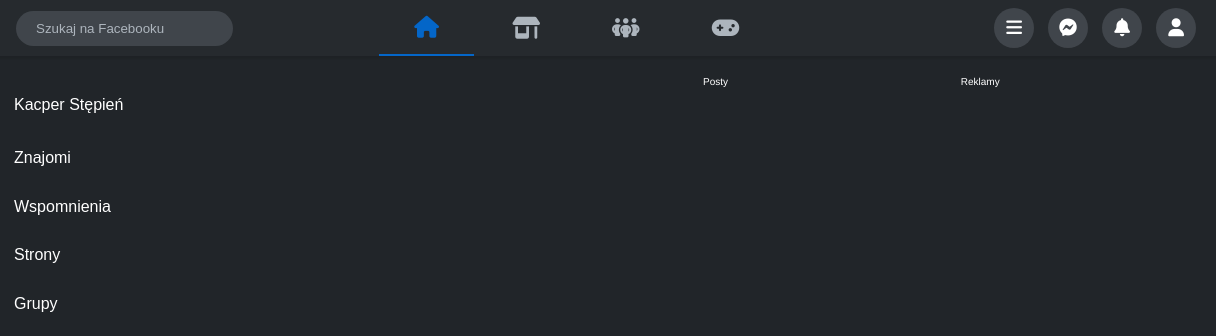
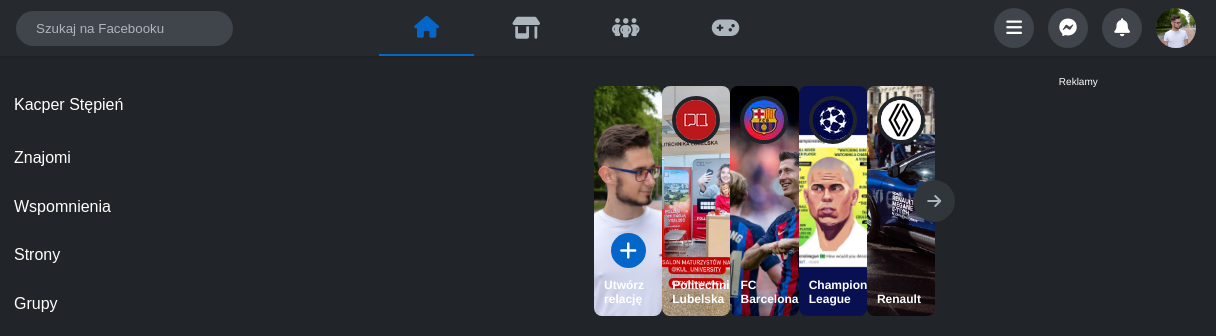
Before and after one commit to Kacper-Stepien/Facebook-Clone---In-Work, a plain HTML site: page index.html in a window 1280 px wide. Shown: the top 336 px of the page, 64-1280 px from the left. Drawn offline with Linux system fonts and the light colour scheme.

Commit message:
add relations bar on the top of main part

```diff
--- a/index.html
+++ b/index.html
@@ -42,7 +42,7 @@
                 <i class="fa-solid fa-bell"></i>
             </button>
             <button class="nav-third-part-btn profile-btn" id="profile-btn">
-                <i class="fa-solid fa-user"></i>
+                <img src="img/me.jpg" alt="">
             </button>
         </div>
     </nav>
@@ -108,9 +108,70 @@
                 Zobacz więcej
             </button>
         </aside>
+
         <!-- Central part with posts -->
         <div class="central-part" id="central-part">
-            Posty
+            <div class="central-part-content" id="central-part-content">
+
+                <div class="relations" id="relations">
+                    <div class="relation add-new-relation" id="add-new-relation">
+                        <img src="img/me.jpg" alt="" class="relation-theme">
+                        <button class="add-new-relation-btn" id="add-new-relation-btn"><i
+                                class="fa-solid fa-plus"></i></button>
+                        <div class="relation-text" id="relation-text">
+                            Utwórz relację
+                        </div>
+
+                    </div>
+                    <div class="relation" id="relation">
+                        <img src="img/pl-photo.jpg" alt="" class="relation-theme">
+                        <div class="relation-logo" id="relation-logo">
+                            <img src="img/pl.png" alt="">
+                        </div>
+                        <div class="relation-text" id="relation-text">
+                            Politechnika Lubelska
+                        </div>
+                    </div>
+                    <div class="relation" id="relation">
+                        <img src="img/barceolona-phptp.jpg" alt="" class="relation-theme">
+                        <div class="relation-logo" id="relation-logo">
+                            <img src="img/barcelona-logo.jpg" alt="">
+                        </div>
+                        <div class="relation-text" id="relation-text">
+                            FC Barcelona
+                        </div>
+                    </div>
+                    <div class="relation" id="relation">
+                        <img src="img/champions-league-photo.jpg" alt="" class="relation-theme">
+                        <div class="relation-logo" id="relation-logo">
+                            <img src="img/champions-league-logo.jpg" alt="">
+                        </div>
+                        <div class="relation-text" id="relation-text">
+                            Champions League
+                        </div>
+                    </div>
+                    <div class="relation" id="relation">
+                        <img src="img/renault-photo.jpg" alt="" class="relation-theme">
+                        <div class="relation-logo" id="relation-logo">
+                            <img src="img/renault-logo.png" alt="">
+                        </div>
+                        <div class="relation-text" id="relation-text">
+                            Renault
+                        </div>
+                    </div>
+                    <button class="relations-more-btn" id="relations-more-btn"><i
+                            class="fa-solid fa-arrow-right"></i></button>
+                </div>
+                <!--   Create new post    ----------------------------------------------------------------------------------->
+                <div class="create-new-post-area" id="create-new-post-area">
+                    <div class="create-new-post-area-top" id="create-new-post-area-top">
+
+                    </div>
+                    <div class="create-new-post-area-bottom" id="create-new-post-area-bottom">
+
+                    </div>
+                </div>
+            </div>
         </div>
 
         <!-- Right Aside with adds and chat-->
--- a/style.css
+++ b/style.css
@@ -113,11 +113,20 @@ body {
     background-color: #4b5158;
 }
 
+.profile-btn img {
+    width: 4rem;
+    border-radius: 50%;
+}
+
+.profile-btn img:hover {
+    filter: brightness(1.1);
+}
+
 /* Main ////////////////////////////////////////////////////////////////////////////////////////////////*/
 .main-part-of-page {
     padding: 2rem 1rem;
     display: grid;
-    grid-template-columns: repeat(4, 1fr);
+    grid-template-columns: repeat(6, 1fr);
 
 }
 
@@ -129,7 +138,7 @@ body {
 }
 
 .left-aside-btn {
-    width: 70%;
+    width: 100%;
     padding: 1rem;
     display: flex;
     justify-content: flex-start;
@@ -173,7 +182,109 @@ body {
 
 /* Cerntral part */
 .central-part {
-    grid-column: 2/4;
+    grid-column: 2/6;
     display: flex;
     justify-content: center;
+    padding: 1rem;
 }
+
+.central-part-content {
+    width: 60%;
+}
+
+/* Relations ///////////////////////////////////////////////////////////////////////////////*/
+.relations {
+    display: flex;
+    align-items: center;
+    justify-content: space-between;
+    width: 100%;
+    position: relative;
+}
+
+.relation {
+    width: 13rem;
+    height: 23rem;
+    position: relative;
+    display: flex;
+    flex-direction: column;
+    justify-content: space-between;
+    align-items: flex-start;
+    overflow: hidden;
+    padding: 1rem;
+    border-radius: 8px;
+    font-size: 1.2rem;
+    font-weight: 700;
+    transition: all .2s ease-in;
+}
+
+.relation:hover {
+    cursor: pointer;
+    filter: brightness(0.9);
+    transform: scale(1.05);
+}
+
+.add-new-relation {
+    display: flex;
+    flex-direction: column;
+    justify-content: flex-end;
+    align-items: center;
+}
+
+.add-new-relation-btn {
+    border-radius: 50%;
+    height: 3.5rem;
+    width: 3.5rem;
+    background-color: #0466c8;
+    color: #fff;
+    font-size: 2rem;
+    border: none;
+    font-weight: 900;
+    display: flex;
+    justify-content: center;
+    align-items: center;
+    margin-bottom: 1rem;
+}
+
+.add-new-relation-btn:hover {
+    cursor: pointer;
+}
+
+.relation-theme {
+    position: absolute;
+    left: 50%;
+    top: 50%;
+    transform: translate(-50%, -50%);
+    height: 100%;
+    object-fit: contain;
+    z-index: -1;
+    transition: all .2s ease-in;
+}
+
+.relation-logo,
+.relation-logo img {
+    border-radius: 50%;
+}
+
+.relation-logo img {
+    border: 4px solid #212529;
+}
+
+.relations-more-btn {
+    border-radius: 50%;
+    width: 4.2rem;
+    height: 4.2rem;
+    font-size: 1.6rem;
+    display: flex;
+    align-items: center;
+    justify-content: center;
+    color: #adb5bd;
+    background-color: #31363b;
+    border: none;
+    position: absolute;
+    right: -2rem;
+}
+
+.relations-more-btn:hover {
+    filter: brightness(1.2);
+    cursor: pointer;
+}
```
Also changed, not shown: img/barcelona-logo.jpg (added), img/barceolona-phptp.jpg (added), img/champions-league-logo.jpg (added), img/champions-league-photo.jpg (added), img/pl-photo.jpg (added), img/pl.png (added), img/renault-logo.png (added), img/renault-photo.jpg (added).
